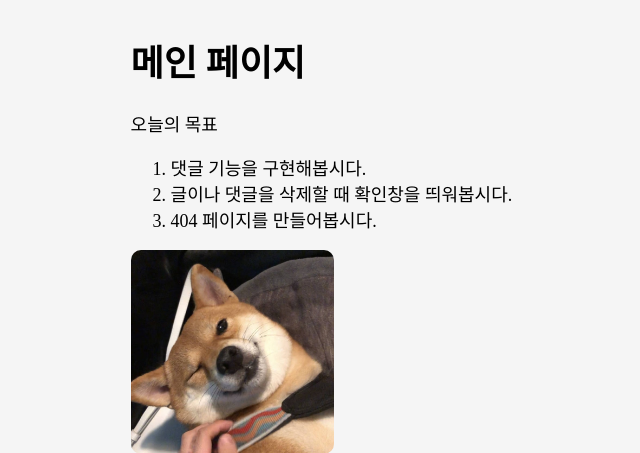
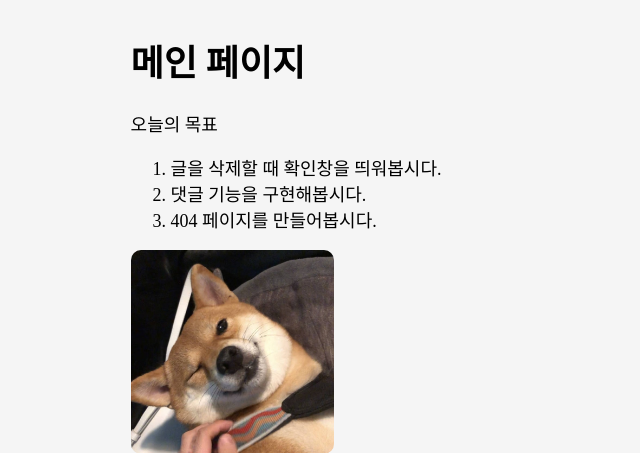
Before and after one commit to JG-C3/DjangoW8-Example, a Django app: page /page/ in a window 1280 px wide. Shown: the part 82-535 px from the top of the page, without its empty margins (171-811 px from the left). Run offline with Django 4.2, Linux system fonts and the light colour scheme; some web fonts are replaced.

Commit message:
Update Django W8

```diff
--- a/page/templates/page/index.html
+++ b/page/templates/page/index.html
@@ -10,8 +10,8 @@
 
   <p>오늘의 목표</p>
   <ol>
+    <li>글을 삭제할 때 확인창을 띄워봅시다.</li>
     <li>댓글 기능을 구현해봅시다.</li>
-    <li>글이나 댓글을 삭제할 때 확인창을 띄워봅시다.</li>
     <li>404 페이지를 만들어봅시다.</li>
   </ol>
 
```
